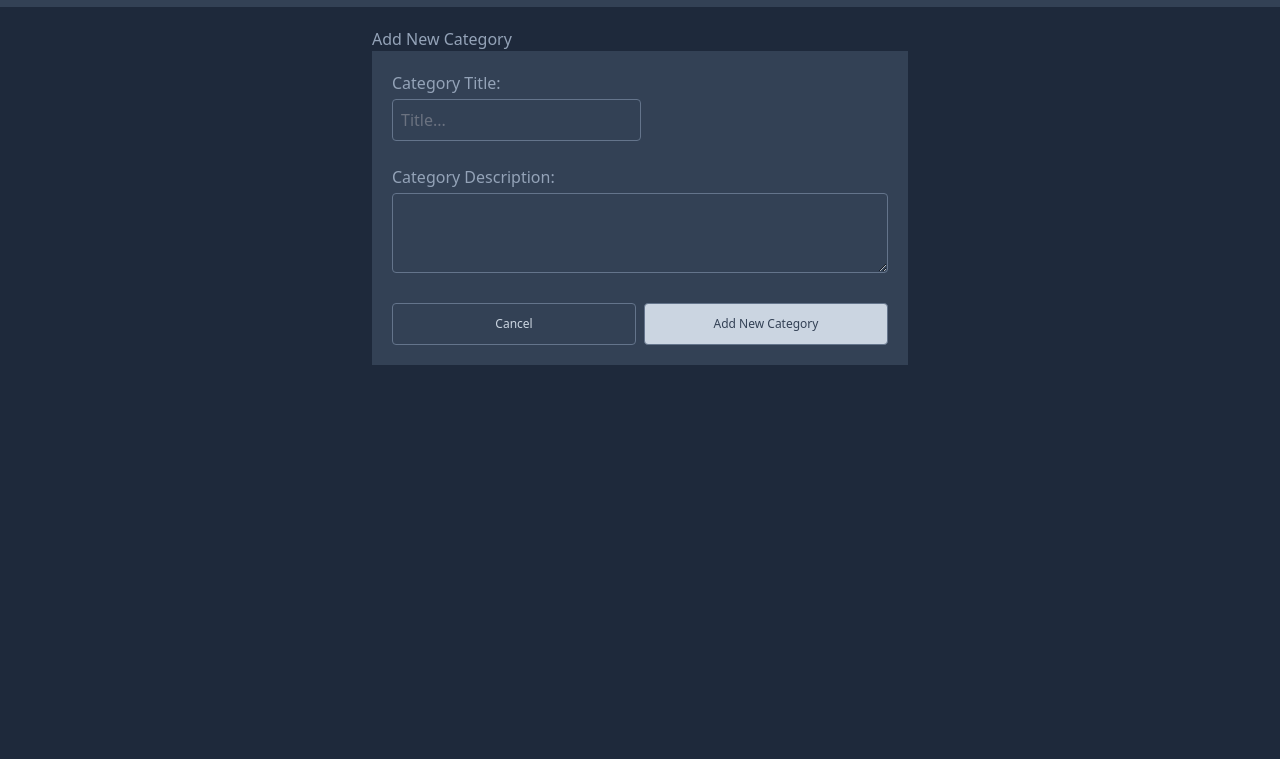
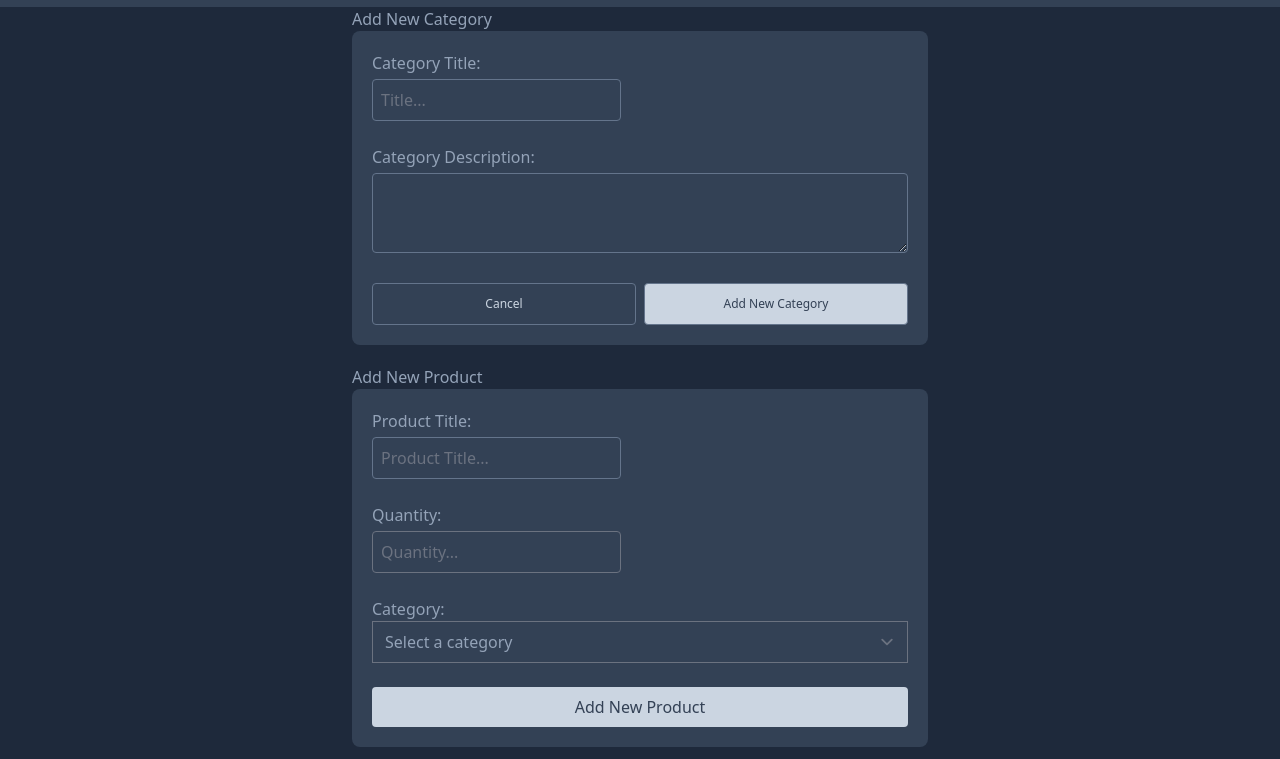
Before and after one commit to maryammohebbi/Inventory-app-using-Tailwind-and-Js, a website: page public/index.html in a window 1280 px wide. Shown: the part 41-800 px from the top of the page. Drawn offline with Linux system fonts and the light colour scheme.

Commit message:
html and css add new product section added

```diff
--- a/public/index.html
+++ b/public/index.html
@@ -6,8 +6,8 @@
     <title>Inventory App</title>
     <link rel="stylesheet" href="/public/build/tailwind.css">
 </head>
-<body>
-    <div class="bg-slate-800 w-screen h-screen">
+<body class="bg-slate-800">
+    <div class="">
         <!-- app bar -->
         <div class="h-12 flex items-center justify-center gap-x-3 bg-slate-700">
             <h1 class="text-xl font-bold text-slate-300">Inventory App</h1>
@@ -17,9 +17,9 @@
         <!-- app content -->
         <div class="container max-w-sm md:max-w-xl mx-auto">
             <!-- category form -->
-            <div class="p-5">
+            <div class="mb-5">
                 <h1 class="text-slate-400">Add New Category</h1>
-                <form class= "bg-slate-700 p-5 flex flex-col gap-y-6">
+                <form class= "bg-slate-700 p-5 flex flex-col gap-y-6 rounded-lg">
                     <div>
                         <label for="category-title" class="block mb-1 text-slate-400">Category Title:</label>
                         <input type="text" name="category-title" id="category-title" placeholder="Title..."
@@ -39,8 +39,33 @@
 
 
             <!-- product form -->
-
-
+            <div>
+                <h1 class="text-slate-400">Add New Product</h1>
+                <form action="" class="bg-slate-700 flex flex-col gap-y-6 p-5 rounded-lg">
+                    <div>
+                        <label class="block text-slate-400 mb-1" for="product-title">Product Title:</label>
+                        <input class="bg-transparent border border-slate-500 rounded p-2 focus:ring-slate-400"
+                        type="text" name="product-title" id="product-title" placeholder="Product Title...">
+                    </div>
+                    <div>
+                        <label class="block text-slate-400 mb-1" for="product-quantity">Quantity:</label>
+                        <input class="bg-transparent rounded focus:ring-slate-400 p-2"
+                        type="number" name="product-quantity" id="product-quantity" placeholder="Quantity...">
+                    </div>
+                    <div>
+                        <label class="block text-slate-400" for="product-category">Category:</label>
+                        <select name="product-category" id="product-category"
+                        class="bg-transparent w-full text-slate-400 focus:ring-slate-400">
+                            <option class="text-slate-400 bg-slate-800" value="">Select a category</option>
+                            <option class="text-slate-400 bg-slate-800" value="pen">Pen</option>
+                            <option class="text-slate-400 bg-slate-800" value="pencil">Pencil</option>
+                            <option class="text-slate-400 bg-slate-800" value="notebook">Notebook</option>
+                            <option class="text-slate-400 bg-slate-800" value="eraser">Eraser</option>
+                        </select>
+                    </div>
+                    <button class="flex-1 bg-slate-300 py-2 rounded text-slate-700 text-md">Add New Product</button>
+                </form>
+            </div>
         </div>
     </div>
 
```
Also changed, not shown: public/build/tailwind.css.
